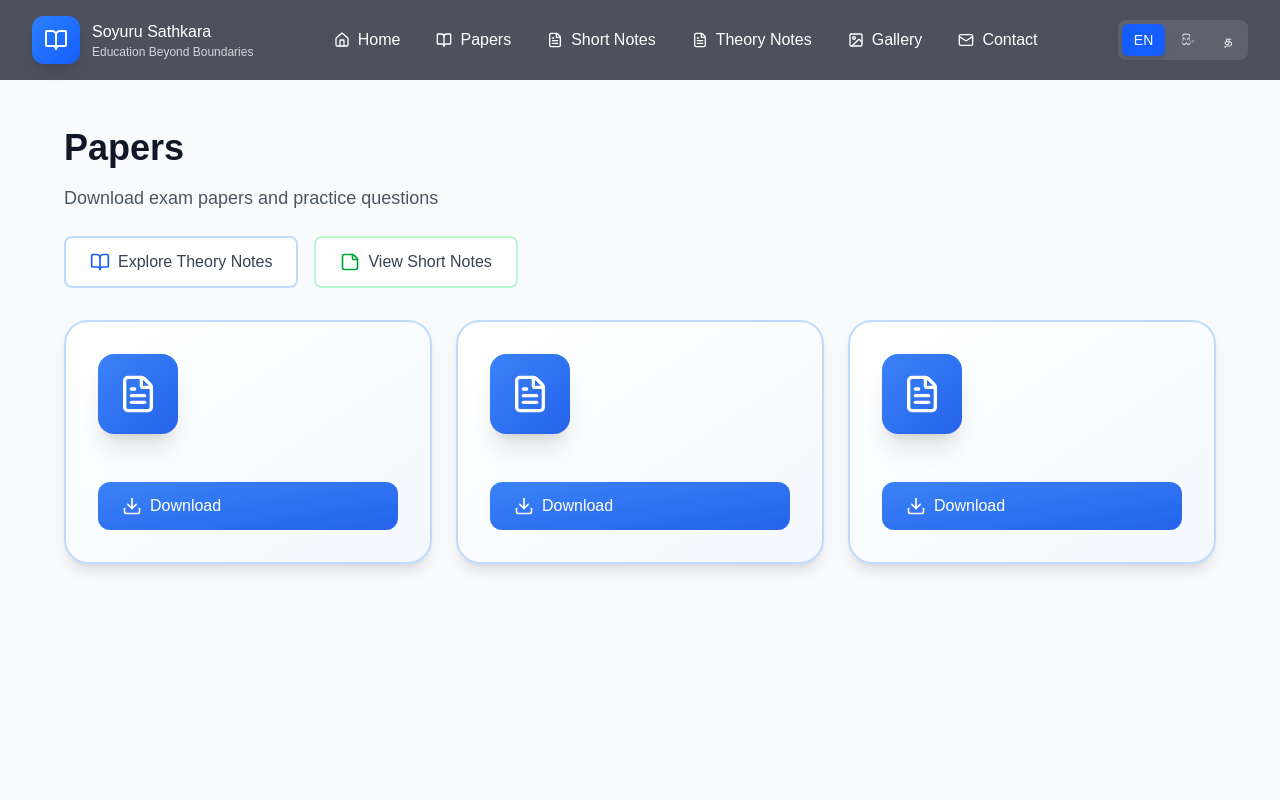
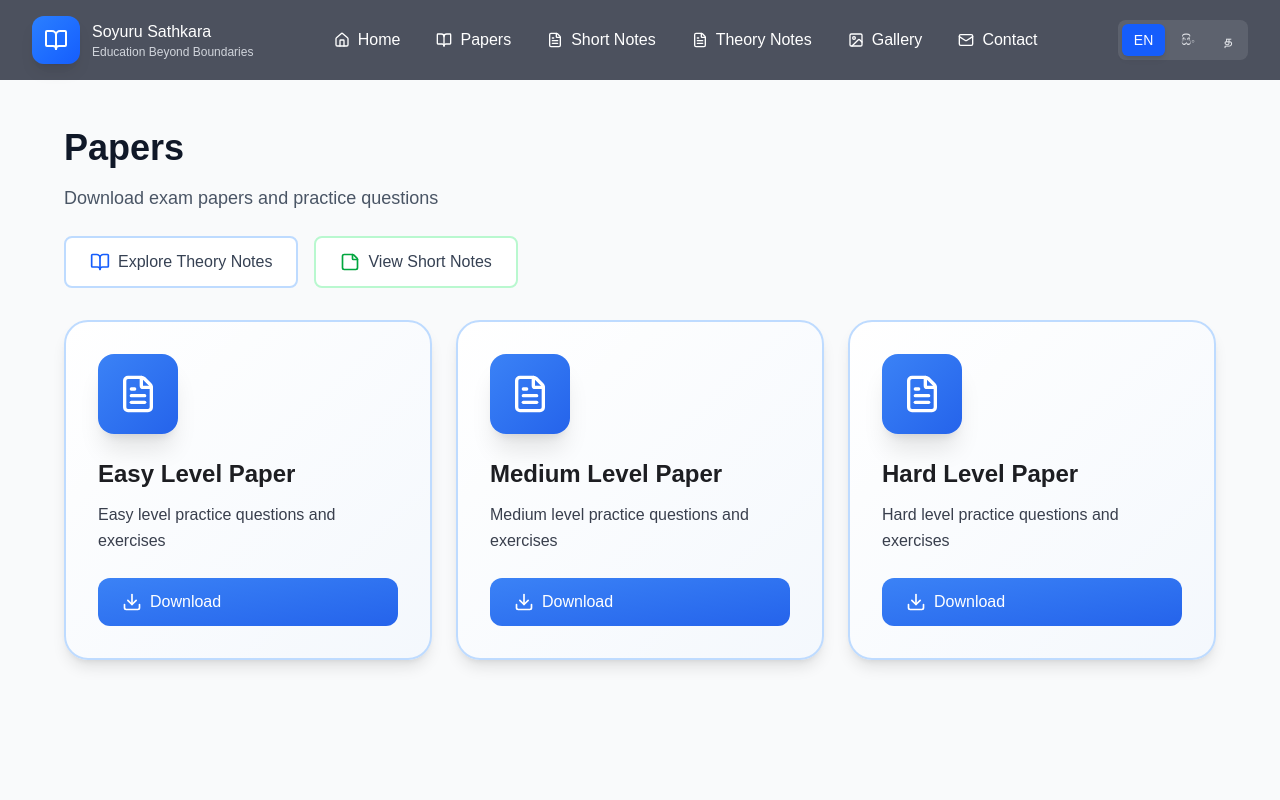
Before and after one commit to SKey7-Tech/soyuru-sathkara-25-26-web, a Next.js app: page /resources/papers in a window 1280 px wide. Shown: the top 800 px of the page. Built offline with nearby package versions, Linux system fonts and the light colour scheme.

Commit message:
card components works well

```diff
--- a/app/components/Card.tsx
+++ b/app/components/Card.tsx
@@ -19,6 +19,7 @@ type CardProps = {
   videos?: {label: string; url: string}[];
   onClick?: () => void;
   className?: string;
+  category?: 'papers' | 'shortNotes' | 'theory' | 'pdfs';
 };
 
 export default function Card({
@@ -33,9 +34,11 @@ export default function Card({
   videos,
   onClick,
   className = "",
+  category = 'pdfs',
 }: CardProps) {
   const { language } = useLanguage();
-  const t = translations[language].pdfs as any;
+  const t = translations[language][category] as any;
+  const pdfs = translations[language].pdfs as any; // For common UI elements
 
   // State to manage video modal visibility
   const [isExpanded, setIsExpanded] = useState(false);
@@ -178,7 +181,7 @@ export default function Card({
             className="mt-6 inline-flex items-center gap-2 px-6 py-3 bg-linear-to-br from-[#3b82f6] to-[#2563eb] text-white rounded-xl hover:shadow-lg transition-all duration-300 font-medium"
           >
             <Download className="w-5 h-5" />
-            {t.button}
+            {pdfs.button}
           </motion.button>
         )}
 
@@ -216,7 +219,7 @@ export default function Card({
             >
               <div className="pt-2 space-y-2 border-t border-gray-100 mt-2">
                   <p className="text-xs font-semibold text-gray-400 uppercase tracking-wider mb-2">
-                    {t.videosHeading || "Related Video Lessons"}
+                    {pdfs.videosHeading || "Related Video Lessons"}
                   </p>
                   {videos.map((video, index) => (
                     <Link
@@ -236,7 +239,7 @@ export default function Card({
                       <div className="p-1.5 bg-blue-600 rounded-md">
                         <Video className="w-4 h-4 text-white" />
                       </div>
-                      <span className="font-medium text-sm truncate">{t.videosLabel[video.label] || video.label}</span>
+                      <span className="font-medium text-sm truncate">{pdfs.videosLabel?.[video.label] || video.label}</span>
                     </motion.div>
                     </Link>
                   ))}
--- a/app/i18n/en.ts
+++ b/app/i18n/en.ts
@@ -52,16 +52,16 @@ export const en = {
     linkTitle: "Browse Past Papers",
     items: {
       "paper-2024-biology": {
-        title: "Biology 2024 Paper",
-        description: "G.C.E. A/L Biology examination paper 2024"
+        title: "Easy Level Paper",
+        description: "Easy level practice questions and exercises"
       },
       "paper-2024-physics": {
-        title: "Physics 2024 Paper",
-        description: "G.C.E. A/L Physics examination paper 2024"
+        title: "Medium Level Paper",
+        description: "Medium level practice questions and exercises"
       },
       "paper-2024-chemistry": {
-        title: "Chemistry 2024 Paper",
-        description: "G.C.E. A/L Chemistry examination paper 2024"
+        title: "Hard Level Paper",
+        description: "Hard level practice questions and exercises"
       },
       "paper-easy-level": {
         title: "Easy Level",
--- a/app/resources/papers/page.tsx
+++ b/app/resources/papers/page.tsx
@@ -51,6 +51,7 @@ export default function PapersPage() {
               downloadFileName={`${paper.id}.pdf`}
               videos={paper.videos}
               className="h-full"
+              category="papers"
             />
           ))}
         </div>
--- a/app/resources/short-notes/page.tsx
+++ b/app/resources/short-notes/page.tsx
@@ -51,6 +51,7 @@ export default function ShortNotesPage() {
               downloadFileName={`${note.id}.pdf`}
               videos={note.videos}
               className="h-full"
+              category="shortNotes"
             />
           ))}
         </div>
```
